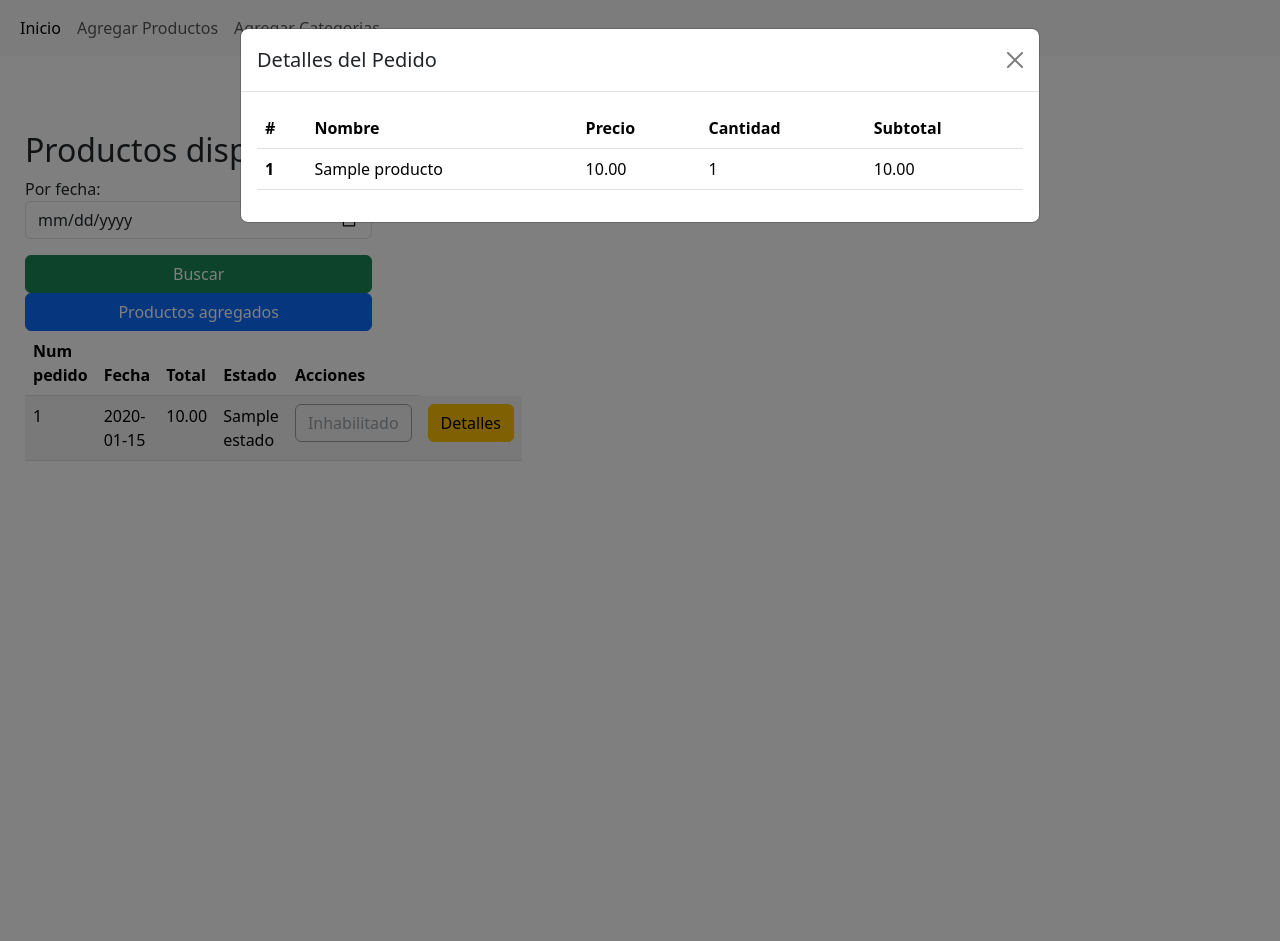
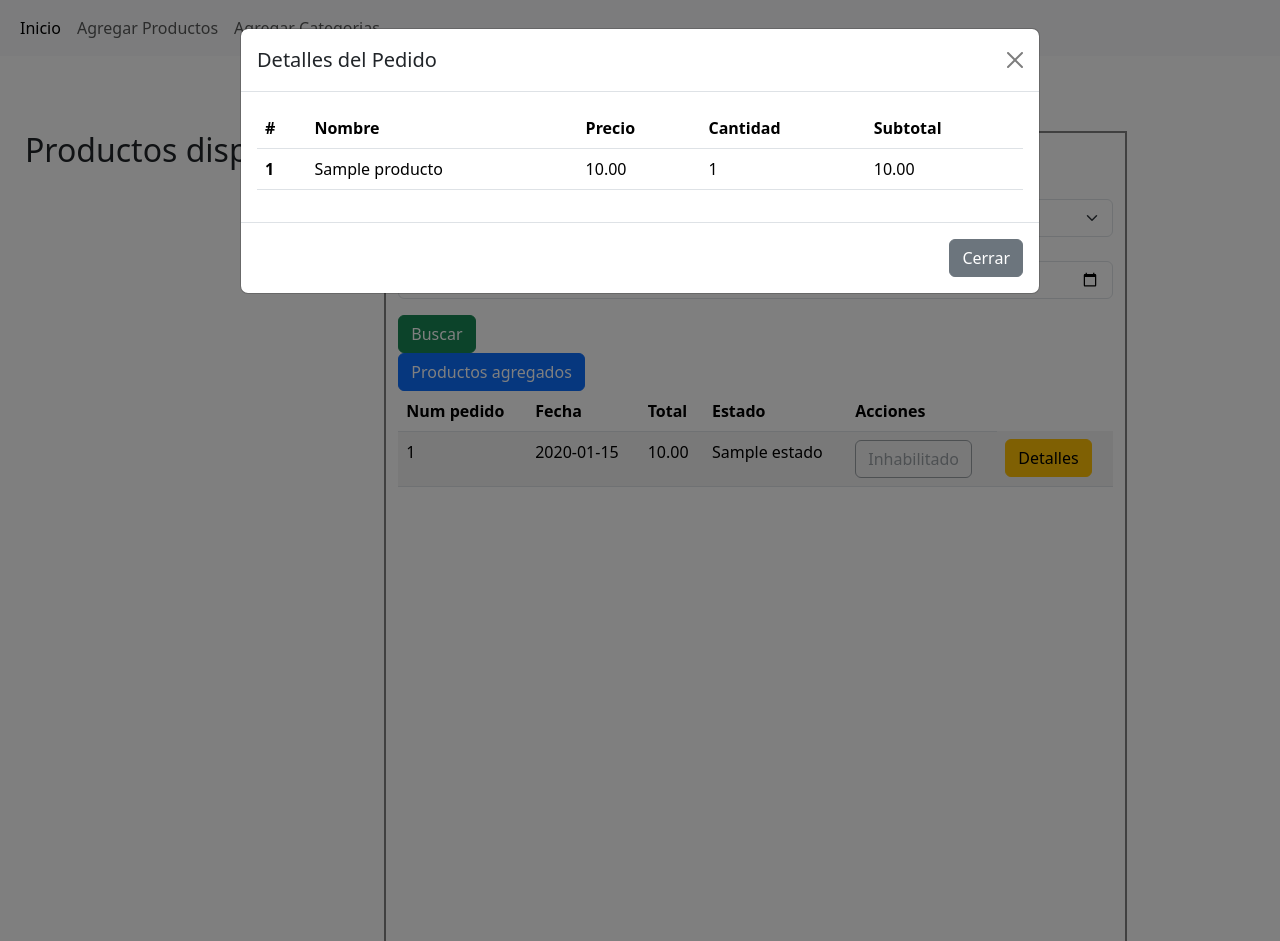
Before and after one commit to JustIbrah16/Ecommerce-Flask-py, a Flask app: page / in a window 1280 px wide, after a click on "Detalles". Run offline with Flask 3, Linux system fonts and the light colour scheme; tables that the repository leaves empty hold one stand-in row (values such as "Sample post"); some libraries are stand-ins or nearby versions.

Commit message:
cambios organizar

```diff
--- a/models/categorias.py
+++ b/models/categorias.py
@@ -11,6 +11,5 @@ class Categorias(db.Model):
 
     estado = relationship('Estado')
 
-    def __init__(self, nombre, fk_estado):
+    def __init__(self, nombre):
         self.nombre = nombre
-        self.fk_estado = fk_estado
--- a/templates/index.html
+++ b/templates/index.html
@@ -24,15 +21,26 @@
         <h2>Productos disponibles</h2>
         <ul class="list-group flex-grow-1">
           {% for producto in productos %}
-            <li
-              class="list-group-item d-flex justify-content-between align-items-start">
+          <li class="list-group-item d-flex justify-content-between align-items-start">
             <div class="ms-2 me-auto">
               <div class="fw-bold">{{ producto.nombre }}</div>
               ${{ producto.precio }}
             </div>
-              <button class="btn btn-primary" type="button"
-                onclick="search('{{producto.id}}')">Agregar al Pedido</button>
+            <button class="btn btn-primary" type="button" onclick="search('{{ producto.id }}')">Agregar al
+              Pedido</button>
           </li>
+          {% endfor %}
+        </ul>
+      </div>
+
+      <div class="col-8 pedidos">
+        <form action="{{ url_for('pedidos.filtrar_pedidos') }}" method="POST">
+          <h3>Busqueda por filtros</h3>
+          <label for="estado">Por estado:</label>
+          <select name="estado" class="form-select">
+            <option value>Selecciona un estado</option>
+            {% for estado in estados %}
+            <option value="{{ estado.id }}">{{ estado.nombre }}</option>
             {% endfor %}
           </select>
           <label for="fecha">Por fecha:</label>
@@ -179,44 +187,12 @@
               </tr>
             </thead>
             <tbody>
-              {% for pedido in pedidos %}
-              <tr>
-                <td>{{ pedido.id }}</td>
-                <td>{{ pedido.fecha.strftime('%Y-%m-%d') }}</td>
-                <td>{{ pedido.total }}</td>
-                <td>{{ pedido.estado.nombre }}</td>
-                <td>
-                  <form
-                    action="{{ url_for('pedidos.actualizar_estado', pedido_id=pedido.id) }}"
-                    method="POST">
-                    {% if pedido.estado.id == 3 %}
-                    <button type="submit" class="btn btn-primary">Actualizar a
-                      Preparación</button>
-                    {% elif pedido.estado.id == 4 %}
-                    <button type="submit" class="btn btn-secondary">Actualizar a
-                      Reparto</button>
-                    {% elif pedido.estado.id == 5 %}
-                    <button type="submit" class="btn btn-success">Actualizar a
-                      Entregado</button>
-                    {% elif pedido.estado.id == 6 %}
-                    <button type="button" class="btn btn-outline-secondary"
-                      disabled>Entregado</button>
-                    {% else %}
-                    <button type="button" class="btn btn-outline-secondary"
-                      disabled>Inhabilitado</button>
-                    {% endif %}
-                  </form>
-                </td>
-                <td>
-                  <button type="button" class="btn btn-warning"
-                    data-bs-toggle="modal"
-                    data-bs-target="#modalDetalles">Detalles</button>
-                </td>
-              </tr>
-              {% endfor %}
+              <!-- Aquí se llenará dinámicamente -->
             </tbody>
-
           </table>
+        </div>
+        <div class="modal-footer">
+          <button type="button" class="btn btn-secondary" data-bs-dismiss="modal">Cerrar</button>
         </div>
       </div>
     </div>
```
Also changed, not shown: other parts of templates/index.html (+8 -50 lines). Lines whose indentation alone changed are shown as unchanged.
